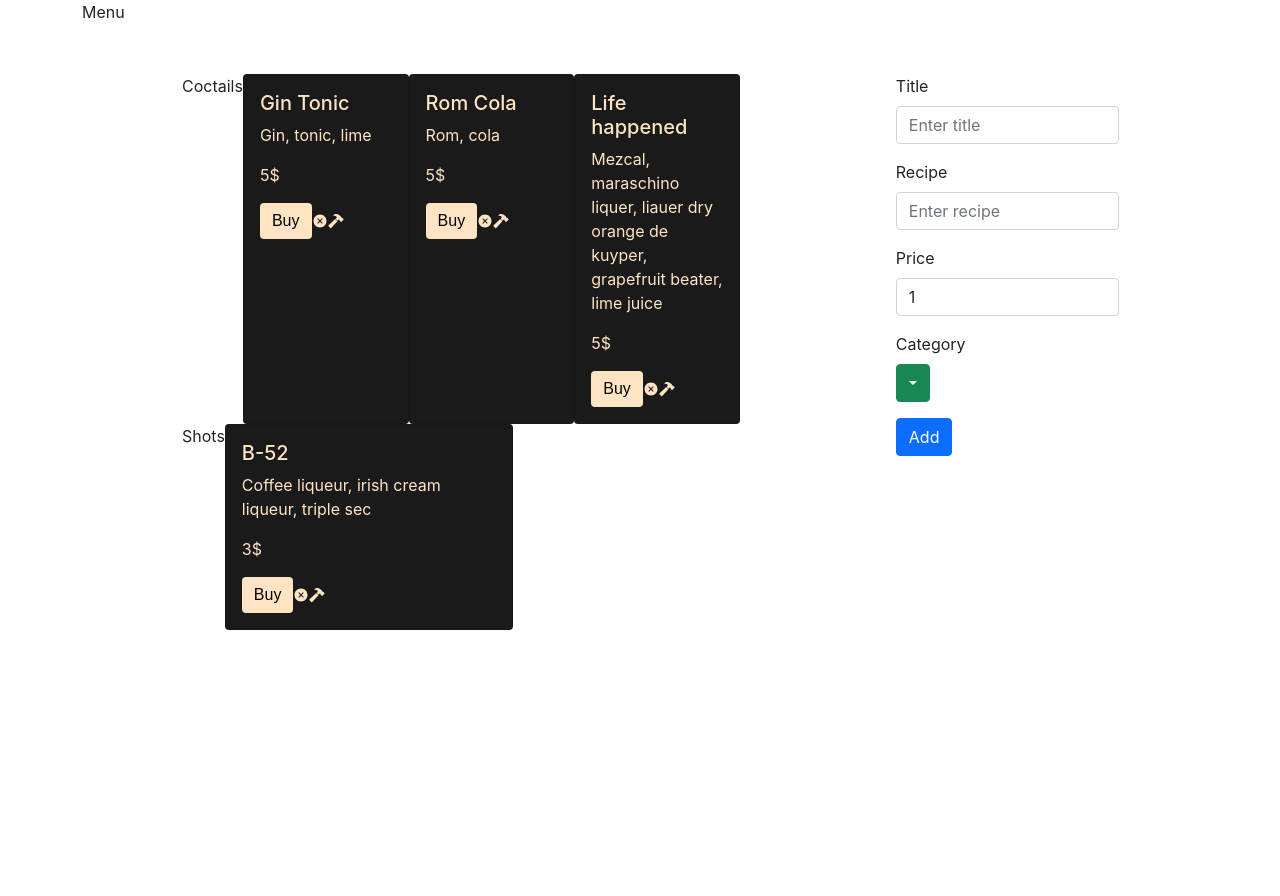
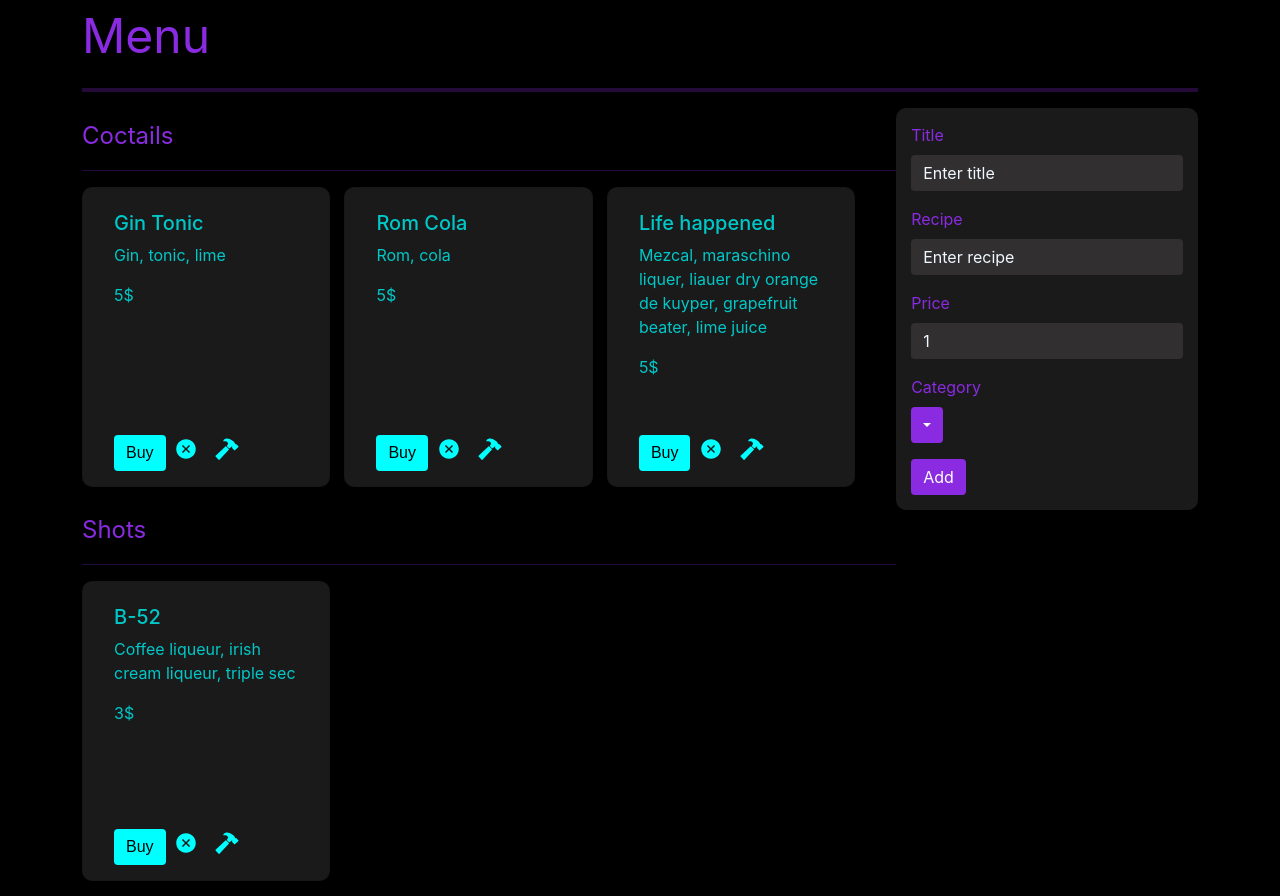
Before and after one commit to MurixHyper/b2b-bar, a React (Create React App) app: page / in a window 1280 px wide. Before the commit the page ends 800 px from the top, so only its background shows below. Built offline with nearby package versions, Linux system fonts and the light colour scheme.

Commit message:
css added

```diff
--- a/src/Components/AddCoctail/AddCoctail.css
+++ b/src/Components/AddCoctail/AddCoctail.css
@@ -0,0 +1,32 @@
+.div-form{
+    background-color: #1a1a1a;
+    padding: 15px;
+    color: blueviolet;
+    border-radius: 10px;
+}
+.form-control{
+    background-color: #312f2f;
+    border: none;
+    color:aliceblue;
+}
+.form-control::placeholder{
+    color:aliceblue;
+}
+.form-control:focus{
+    background-color: #312f2f;
+}
+
+.button{
+    background-color: blueviolet;
+    border: none;
+    transition: 0.75s;
+}
+
+.button:hover{
+    background-color: rgb(115, 37, 189);
+}
+
+.dropdown item{
+    background-color: #312f2f;
+    color: aliceblue;
+}
--- a/src/Components/AddCoctail/AddCoctail.jsx
+++ b/src/Components/AddCoctail/AddCoctail.jsx
@@ -4,14 +4,13 @@ import Dropdown from 'react-bootstrap/Dropdown';
 import React, { useState, useRef } from "react";
 import './AddCoctail.css';
 
-const AddCoctail = ({ coctail, onAdd }) => {
+const AddCoctail = ({ coctail, onAdd, buttonText}) => {
   const [formData, setFormData] = useState({
     title: "",
     ingrs: "",
     price: 1,
     category: ""
   });
-
 
   const myFormRef = useRef(null);
 
@@ -47,10 +46,12 @@ const AddCoctail = ({ coctail, onAdd }) => {
   };
 
   return (
-    <Form ref={myFormRef}>
+    <div className="div-form">
+      <Form ref={myFormRef} >
         <Form.Group className="mb-3" controlId="formBasicTitle">
           <Form.Label>Title</Form.Label>
           <Form.Control
+            className="form-control"
             type="text"
             name="title"
             placeholder="Enter title"
@@ -61,6 +62,7 @@ const AddCoctail = ({ coctail, onAdd }) => {
         <Form.Group className="mb-3" controlId="formBasicRecipe">
           <Form.Label>Recipe</Form.Label>
           <Form.Control
+            className="form-control"
             type="text"
             name="ingrs"
             placeholder="Enter recipe"
@@ -71,6 +73,7 @@ const AddCoctail = ({ coctail, onAdd }) => {
         <Form.Group className="mb-3" controlId="formBasicPrice">
           <Form.Label>Price</Form.Label>
           <Form.Control
+            className="form-control"
             type="text"
             name="price"
             placeholder="Price"
@@ -80,21 +83,21 @@ const AddCoctail = ({ coctail, onAdd }) => {
         </Form.Group>
         <Form.Group className="mb-3" controlId="formBasicCategory">
           <Form.Label>Category</Form.Label>
-        <Dropdown onSelect={(eventKey) => handleCategoryChange(eventKey)}>
-          <Dropdown.Toggle variant="success" id="dropdown-basic">
+          <Dropdown  onSelect={(eventKey) => handleCategoryChange(eventKey)}>
+            <Dropdown.Toggle className="button" variant="success" id="dropdown-basic">
               {formData.category}
             </Dropdown.Toggle>
-
-          <Dropdown.Menu>
+            <Dropdown.Menu className="dropdown">
               <Dropdown.Item eventKey="Coctail">Coctail</Dropdown.Item>
               <Dropdown.Item eventKey="Shot">Shot</Dropdown.Item>
             </Dropdown.Menu>
           </Dropdown>
         </Form.Group>
-      <Button variant="primary" type="button" onClick={handleAdd}>
-        Add
+        <Button className="button" variant="primary" type="button" onClick={handleAdd}>
+          {buttonText}
         </Button>
       </Form>
+    </div>
   );
 };
 
--- a/src/Components/App/App.css
+++ b/src/Components/App/App.css
@@ -1,11 +1,17 @@
-main{
-    width: 50%;
-    float: left;
-    margin: 50px 100px;
+
+aside{
+    width: 35%;
 }
-aside{
-    width: 20%;
-    float: left;
-    margin-top: 50px;
-    margin-left: 5%;
+
+.main-div{
+    display: flex;
+    justify-content: space-between;
 }
+.container header{
+    font-size: 48px;
+    color:blueviolet;
+    width: 100%;
+}
+.container header hr{
+    border: 2px solid blueviolet;
+}
--- a/src/Components/App/App.jsx
+++ b/src/Components/App/App.jsx
@@ -65,7 +65,7 @@ const App = () => {
 
   return (
     <div className="container">
-      <header>Menu</header>
+      <header>Menu<hr/></header>
       <div className="main-div">
         <main>
           <BarCard
@@ -82,7 +82,7 @@ const App = () => {
           nameOfCategory={"Shots"} />
         </main>
         <aside>
-          <AddCoctail onAdd={addCoctail} />
+          <AddCoctail onAdd={addCoctail} buttonText={"Add"}/>
         </aside>
       </div>
     </div>
--- a/src/Components/BarCard/BarCard.css
+++ b/src/Components/BarCard/BarCard.css
@@ -1,14 +1,8 @@
-
 .beveragePrice{
     transition: 0.6s;
   }
   .cards{
     display: flex;
-    /* justify-content: space-between; */
-  }
-  .myOwnCard{
-    transition: 0.75s;
-      display: inline-block;
   }
   .beveragePriceUp{
     color: rgb(15, 207, 15);
@@ -16,52 +10,8 @@
   .beveragePriceDown{
     color:rgb(210, 28, 28);
   }
-  /* .menu{
-      margin: 15px;
-      margin-left: 25px;
-    }
-
-    .card{
-
-      width: 800px;
-      background-color:#A77EEE;
-      display: flex;
-      justify-content: space-around;
-      align-items: center;
-      margin: 15px;
-      border-radius: 20px;
-    }
-
-    .beverage{
-      width: 25%;
-    }
-
-    .buyBeverage{
-      border-radius: 20px;
-      width: 150px;
-      height: 30px;
-      border: none;
-      background-color: rgb(37, 191, 193);
-      transition: 0.75s;
-    }
-
-
-    .buyBeverage:hover{
-      background-color: rgb(36, 211, 182);
-      color: white;
-    }
-    .delete-icon,
-    .edit-icon{
-      float: right;
-      cursor: pointer;
-      transform: scale(2);
-      transition: 0.75s;
-      color: rgb(37, 191, 193);
-      margin: 10px;
-    }
-
-    .delete-icon:hover,
-    .edit-icon:hover{
-      opacity: 0.5;
-      color: rgb(36, 211, 182);
-    } */
+  .title{
+    width: 100%;
+    color: blueviolet;
+    font-size: 24px;
+  }
--- a/src/Components/BarCard/BarCard.jsx
+++ b/src/Components/BarCard/BarCard.jsx
@@ -5,20 +5,21 @@ import './BarCard.css';
 function BarCard({coctails,onDelete, onEdit,changePrices,nameOfCategory})
 {
   const[lastAdded,setLastAdded]=useState(-1);
-  useEffect(()=>{
-    if(lastAdded!==-1)
+  useEffect(() => {
+    if(lastAdded !== -1)
     {
-      const timeoutId=setTimeout(()=>
+      const timeoutId = setTimeout(() =>
       {
         setLastAdded(-1);
       },2000);
-      return()=>clearTimeout(timeoutId);
+      return() => clearTimeout(timeoutId);
     }
-  },[lastAdded])
-  if(coctails.length>0)
+  }, [lastAdded])
+  if(coctails.length > 0)
   return (
+  <div className="barCard">
+    <div className="title">{nameOfCategory}<hr/></div>
       <div className="cards">
-        <div>{nameOfCategory}</div>
       {coctails.map((el) => (
         <Beverage
         key={el.id}
@@ -28,14 +29,15 @@ function BarCard({coctails,onDelete, onEdit,changePrices,nameOfCategory})
         onEdit={onEdit}
         changePrices={changePrices}
         setLastAdded={setLastAdded}
-        />
-    ))}  </div>
+        />))}
+    </div>
+  </div>
   );
   else return(
-      <div className="barCard">
-        <h3>No beverages</h3>
-      </div>)
+    <div className="barCard">
+      <h3 className="title">No beverages<hr/></h3>
+    </div>
+    )
 }
 
-
 export default BarCard
--- a/src/Components/Beverage/Beverage.css
+++ b/src/Components/Beverage/Beverage.css
@@ -1,11 +1,26 @@
 .myOwnCard {
     background-color: #1a1a1a;
-    color: bisque;
+    color: rgb(0,200,200);
+    margin: 0 7px;
+    width: 30% !important;
+    margin-bottom: 15px;
+    padding: 7px 15px;
+    font-size: 16px;
+    border-radius: 10px;
+    min-height: 300px;
+    position: relative;
   }
-
-
+  .cards{
+    margin: 0 -7px;
+    display: flex;
+    flex-wrap: wrap;
+    justify-content: flex-start;
+  }
+.title{
+  margin-top: 10px;
+}
   .buttonBuy {
-    background-color: bisque;
+    background-color: rgb(0,255,255);
     color:black;
     font-family: 'Montserrat', sans-serif;
     border: none;
@@ -19,11 +34,28 @@
 
   .delete-icon,
   .edit-icon {
-    color: bisque;
+    color: rgb(0,255,255);
     transition: 0.75s;
+    transform: scale(1.5);
+    margin: 0 12.5px;
   }
 
   .delete-icon:hover,
   .edit-icon:hover {
     color: rgb(0, 200, 200);
   }
+
+  .buttons{
+    display: flex;
+    justify-content: space-between;
+    position: absolute;
+    bottom: 0;
+    margin-bottom: 15px;
+  }
+
+  .icons{
+    display: flex;
+  }
+  /* .coctail{
+
+  } */
--- a/src/Components/Beverage/Beverage.jsx
+++ b/src/Components/Beverage/Beverage.jsx
@@ -10,18 +10,26 @@ function Beverage({beverage, priceColor, onDelete, onEdit, setLastAdded,changePr
     return(
       <Card className="myOwnCard" style={{ width: '18rem' }}>
         <Card.Body>
-          <Card.Title>{beverage.title}</Card.Title>
+          <div className="cardBody">
+            <Card.Title>{beverage.title}</Card.Title>
             <Card.Text>{beverage.ingrs}</Card.Text>
             <Card.Text className={priceColor}>
               {beverage.price+'$'}
             </Card.Text>
+          </div>
+          <div className="coctail">
+            {editForm===true && <AddCoctail coctail={beverage} onAdd={onEdit} buttonText={"Edit"}/>}
+          </div>
+          <div className="buttons">
             <Button className="buttonBuy" onClick={()=>{
               changePrices(beverage.id)
               setLastAdded(beverage.id)}}>Buy</Button>
-            <IoCloseCircleSharp onClick={()=>onDelete(beverage.id)} className="delete-icon"/>
-            <IoHammerSharp onClick={()=>{
-              setEditForm(!editForm)}} className="edit-icon"/>
-              {editForm===true && <AddCoctail coctail={beverage} onAdd={onEdit}/>}
+            <div className="deleteEditIcons">
+              <IoCloseCircleSharp onClick={()=>onDelete(beverage.id)} className="delete-icon"/>
+              <IoHammerSharp onClick={()=>{
+                setEditForm(!editForm)}} className="edit-icon"/>
+            </div>
+          </div>
         </Card.Body>
       </Card>
     )
--- a/src/index.css
+++ b/src/index.css
@@ -5,22 +5,5 @@ body {
     sans-serif;
   -webkit-font-smoothing: antialiased;
   -moz-osx-font-smoothing: grayscale;
+  background-color: black;
 }
-/*
-code {
-  font-family: source-code-pro, Menlo, Monaco, Consolas, 'Courier New',
-    monospace;
-}
-
-
-
-aside form input,
-aside form button{
-  width: 40%;
-}
-main{
-  width: 60%;
-}
-.main-div{
-  display: flex;
-} */
```
Lines whose indentation alone changed are shown as unchanged.
